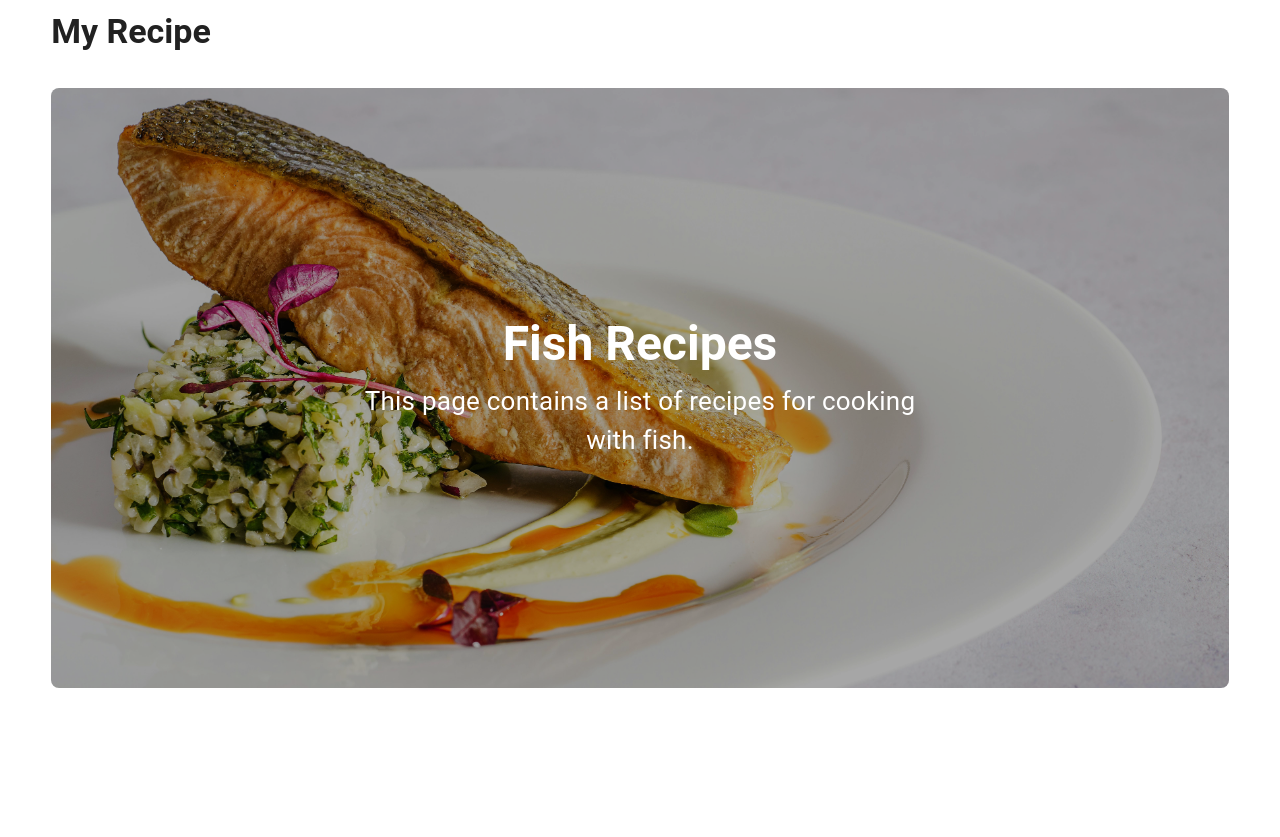
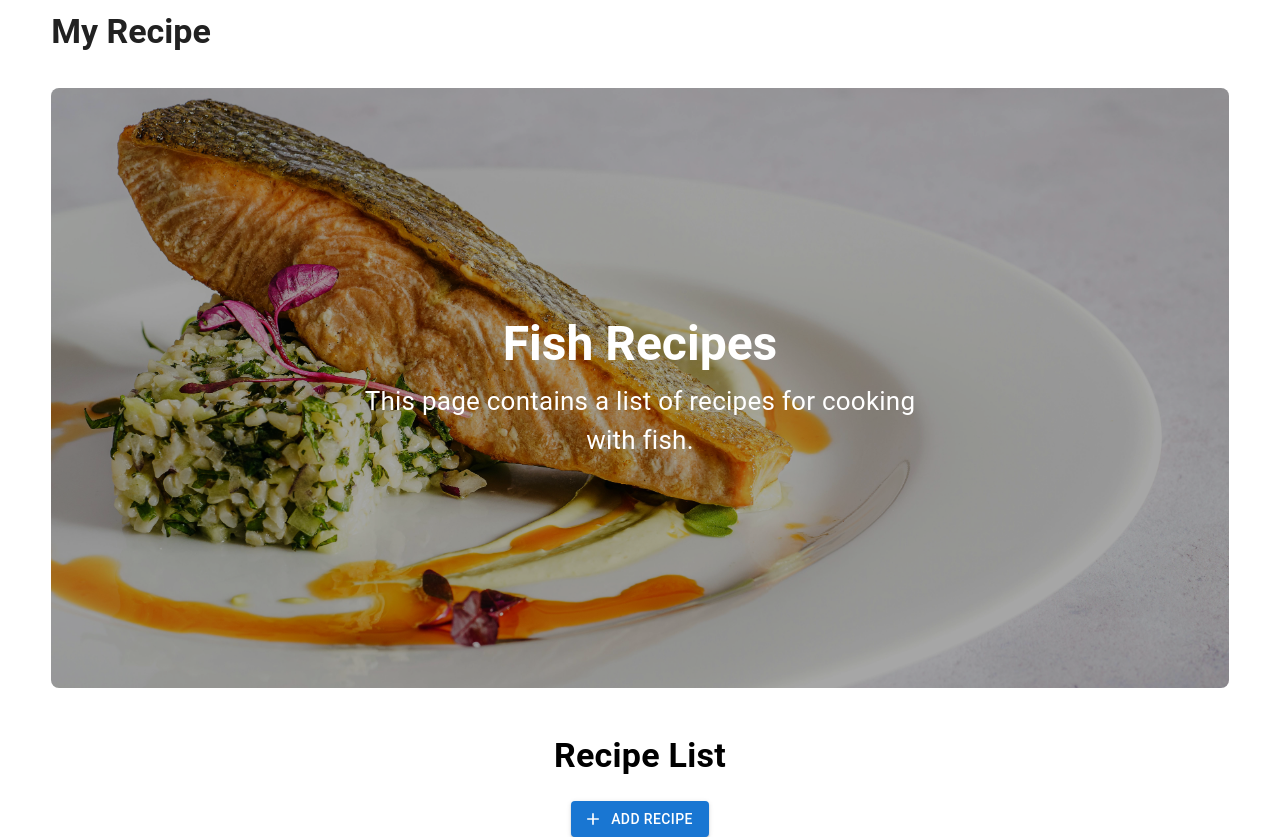
Before and after one commit to nkserveren26/myrecipe-frontend, a React (Create React App) app: page /fish in a window 1280 px wide. Before the commit the page ends 800 px from the top, so only its background shows below. Built offline with nearby package versions, Linux system fonts and the light colour scheme.

Commit message:
AddRecipeButtonコンポーネント作成

```diff
--- /dev/null
+++ b/src/components/button/AddRecipeButton.tsx
@@ -0,0 +1,13 @@
+import { Button } from "@mui/material";
+import AddIcon from '@mui/icons-material/Add';
+import React from "react";
+
+export const AddRecipeButton: React.FC = () => {
+    return (
+        <>
+            <Button variant="contained" startIcon={<AddIcon />}>
+                Add Recipe
+            </Button>
+        </>
+    )
+}
--- a/src/components/page/Fish.tsx
+++ b/src/components/page/Fish.tsx
@@ -1,6 +1,8 @@
 import React from "react";
 import { HeroHeader } from "../header/HeroHeader";
 import FishHeaderImage from "../../images/FishHeaderImage.jpg";
+import { Box, Typography } from "@mui/material";
+import { AddRecipeButton } from "../button/AddRecipeButton";
 
 export const Fish: React.FC = () => {
     return (
@@ -11,6 +13,10 @@ export const Fish: React.FC = () => {
                 description="This page contains a list of recipes for cooking with fish."
                 descriptionFontSize={26}
             />
+            <Box>
+                <Typography paddingBottom={3} fontWeight="bold" variant="h4">Recipe List</Typography>
+                <AddRecipeButton />
+            </Box>
         </>
     )
 }
--- a/src/components/page/Top.tsx
+++ b/src/components/page/Top.tsx
@@ -6,6 +6,7 @@ import React from 'react';
 import { RecipeCategoryButton } from '../button/RecipeCategoryButton';
 import { RecipeCategoryButtonPropsList } from '../variable/ArrayVariables';
 import { HeroHeader } from '../header/HeroHeader';
+import { AddRecipeButton } from '../button/AddRecipeButton';
 
 export const Top: React.FC = () => {
 
@@ -20,9 +21,7 @@ export const Top: React.FC = () => {
             />
             <Box>
               <Typography paddingBottom={3} fontWeight="bold" variant="h4">Recipe Category</Typography>
-                <Button variant="contained" startIcon={<AddIcon />}>
-                  Add Recipe
-                </Button>
+                <AddRecipeButton />
                 <Grid columns={{ xs: 6, sm: 8, md: 12 }} pt={4} container columnSpacing={6} alignItems="center" justifyContent="center">
                   {RecipeCategoryButtonPropsList.map((props, index) => (
                     <Grid item xs={6} sm="auto" md="auto" pb={8} key={index}>
```
